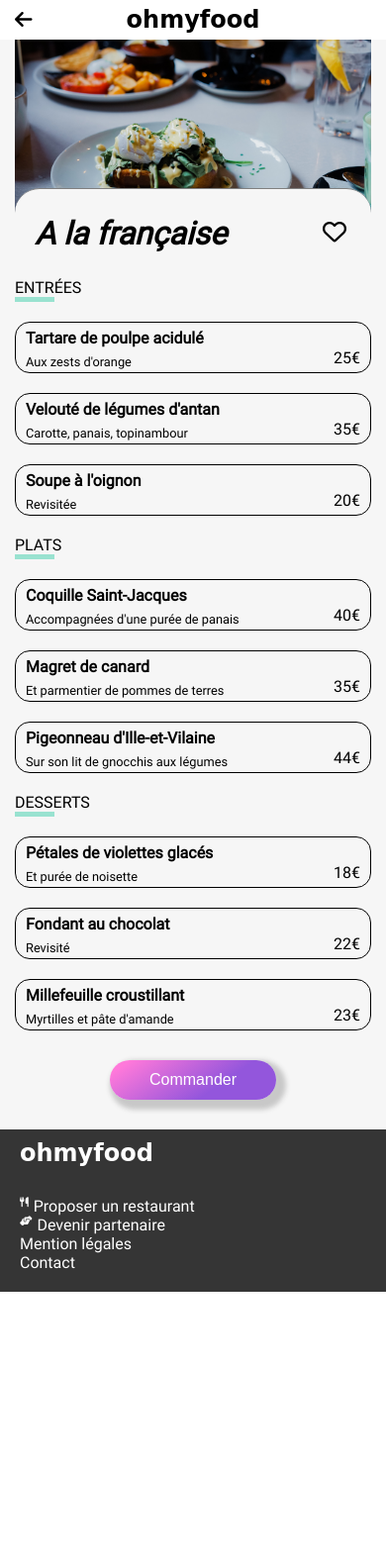
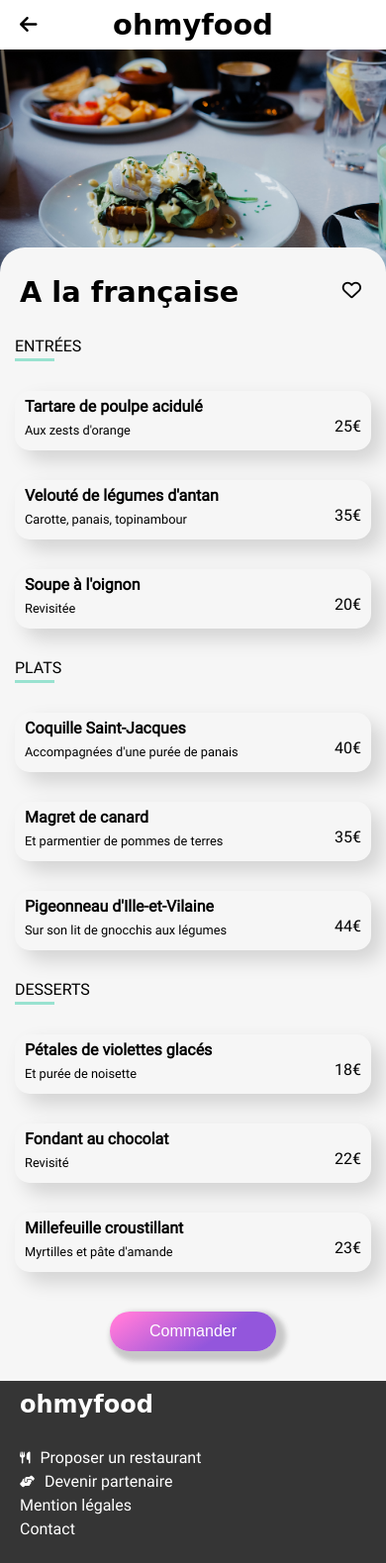
Before and after one commit to AdrienPinheiro/AdrienPinheiro.Ohmyfood, a website: page html/à la française.html in a window 390 px wide. Shown: the whole page at 99% size. Before the commit the page ends 1305 px from the top, so only its background shows below. Drawn offline with Linux system fonts and the light colour scheme; a web font is replaced by a local one.

Commit message:
partie responsive (tablette et mobile) faite maquette fini a faire: animation css

```diff
--- a/html/à la française.html
+++ b/html/à la française.html
@@ -130,20 +130,20 @@
     </div>
 </div>
 
-    <footer>
+<footer>
 
-        <h2>ohmyfood</h2>
+    <h2>ohmyfood</h2>
 
         <ul class="card-footer">
             <div class="list-footer">
                 <i class="fas fa-utensils"></i>
-                <li class=""> Proposer un restaurant</li>
+                <li><a href="">Proposer un restaurant</a></li>
             </div>
             <div class="list-footer">
                 <i class="fas fa-hands-helping"></i>
-                <li> Devenir partenaire</li>
+                <li><a href=""> Devenir partenaire</a></li>
             </div>
-            <li> Mention légales</li>
+            <li><a href="" >Mention légales</a></li>
             <li><a href="mailto:ohmyfoodpro@gmail.com">Contact</a></li>
         </ul>
 
--- a/scss/layout/_footer.scss
+++ b/scss/layout/_footer.scss
@@ -12,14 +12,18 @@ footer{
         list-style: none;
         justify-content: space-between;
         padding: 20px 20px;
+        & li{
+            margin-bottom: 5px;
+        }
         & li a{
             @extend %sansdécolienblanc
         }
         .list-footer{
             display:flex;
             & i{
-                padding-right: 5px;
-                font-size: 10px;
+                padding-right: 10px;
+                font-size: 12px;
+                line-height: 19px;
             }
 
         }
--- a/scss/layout/_section-fonctionnement.scss
+++ b/scss/layout/_section-fonctionnement.scss
@@ -12,19 +12,29 @@
     .column{
         display: flex;
         flex-direction: row;
-        justify-content: space-around;
         padding: 20px 0;
         @include mobile-only {
             flex-direction: column;
             align-items: center;
+        }
+        @include tablette-only{
+            flex-wrap: wrap;
+            justify-content: space-around;
         }
     }
 }
 
 .card-fonctionnement{
     display: flex;
-    flex-direction: row;
     margin: 20px 10px;
+    width: $col4;
+    justify-content: center;
+    @include tablette-only{
+        width: auto;
+    }
+    @include mobile-only{
+        width: auto;
+    }
     .card-fonctionnement-vio{
         background-color: #F5EDFF;
     }
@@ -48,6 +58,10 @@
             height: 60px;
             line-height: 60px;
             padding-right: 10px;
+            color: grey;
+        }
+        .card-fonctionnement-icon-vio i{
+            color: $primaire;
         }
         .card-fonctionnement-text{
             height: 60px;
--- a/scss/layout/_section-recherche.scss
+++ b/scss/layout/_section-recherche.scss
@@ -4,5 +4,9 @@
     background-color: #F6F6F6;
     h2{
         font-weight: bold;
+        padding: 0 20px;
+    }
+    p{
+        padding: 0 20px;
     }
 }
--- a/scss/layout/_section-restaurants.scss
+++ b/scss/layout/_section-restaurants.scss
@@ -15,25 +15,32 @@
         flex-direction: row;
         padding: 30px 0;
         justify-content: space-around;
-        @include mobile-only; @include tablette-only{
+        @include mobile-only{
             flex-direction: column;
             align-items: center;
+        }
+        @include tablette-only{
+            flex-wrap: wrap;
+            justify-content: center;
         }
     }
 }
 
 .card-restaurants{
     height: auto;
-    width: 200px;
-    border: 1px solid black;
+    width: 300px;
+    box-shadow: 10px 10px 5px 0px rgba(0,0,0,0.10);
     border-radius: 10px;
     overflow: hidden;
     position: relative;
     margin: 0 30px;
     @include mobile-only{
-        margin: 15px 0;
-        width: 90%;
+        margin: 5px 0;
+        width: 85%;
         height: 200px;
+    }
+    @include tablette-only{
+        margin-bottom: 30px;
     }
     &.card-restaurants-nouveau{
         &:after{
@@ -51,16 +58,16 @@
         @extend %sansdécoliennoir;
     }
     .card-restaurants-img{
-        height: 100px;
-        width: 200px;
+        height: 150px;
+        width: 300px;
         @include mobile-only{
             height: 150px;
             width: 100%;
         }
         & img{
             object-fit: cover;
-            height: 100px;
-            width: 200px;
+            height: 150px;
+            width: 300px;
             @include mobile-only{
                 height: 150px;
                 width: 100%;
--- a/scss/pages/_commandepage.scss
+++ b/scss/pages/_commandepage.scss
@@ -4,11 +4,10 @@
     justify-content: center;
     display: flex;
     position: relative;
-    height: 40px;
+    height: 50px;
     h1{
-        font-size: 1.5em;
+        font-size: 1.8em;
         align-self: center;
-        width: max-content;
     }
     @include mobile-only{
         align-items: center;
@@ -18,8 +17,8 @@
     }
     i{
         position: absolute;
-        top: 10px;
-        left: 10px;
+        top: 15px;
+        left: 15px;
         padding: 0 30px;
         font-size: 20px;
         @include mobile-only{
@@ -32,35 +31,34 @@
     height: auto;
     width: 100%;
     .card-presentation-img{
-        height: 150px;
+        height: 200px;
         width: 100%;
         & img{
             object-fit: cover;
-            height: 200px;
+            height: 250px;
             width: 100%;
         }
     }
     .card-presentation-texte{
         height: 50px;
         width: 100%;
-        border-top: 1px solid grey;
         border-top-left-radius: 25px;
         border-top-right-radius: 25px;
         background-color: #F6F6F6;
         position: relative;
         padding-top: 20px;
         .card-presentation-titre{
-            font-style: italic;
             font-weight: bold;
-            font-size: 2em;
+            font-size: 1.8em;
             padding: 0 20px;
             line-height: 50px;
+            font-family: $shrikhand;
         }
         .coeur{
             position:absolute;
-            top: 30px;
+            top: 32px;
             right: 25px;
-            font-size: 1.5em;
+            font-size: 1.2em;
             & i:hover {
                 color: $primaire;
                 font-weight: bold;
@@ -71,29 +69,32 @@
 
 .menu{
     background-color: #F6F6F6;
-    padding: 0 15px;
     .entrees{
         margin-top: 20px;
+        padding: 0 15px;
         @extend %titremenu;
     }
 
     .plats{
         margin-top: 20px;
+        padding: 0 15px;
         @extend %titremenu;
     }
 
     .desserts{
         margin-top: 20px;
+        padding: 0 15px;
         @extend %titremenu;
     }
 }
 
 .card-menu{
-    height: 50px;
-    margin: 20px 0;
+    height: 60px;
+    margin: 30px 0;
     position: relative;
-    border: 1px solid black;
+    box-shadow: 10px 10px 20px 0px rgba(0,0,0,0.15);
     border-radius: 15px;
+    display: flex;
     & a{
         @extend %sansdécoliennoir;
     }
@@ -101,7 +102,7 @@
         font-weight: bold;
         font-size: 1em;
         padding-left: 10px;
-        line-height: 0;
+        line-height: 0px;
     }
     .card-menu-paragraphe{
         font-size: 0.8em;
--- a/scss/utils/_extension.scss
+++ b/scss/utils/_extension.scss
@@ -22,8 +22,9 @@
         &:after{
             content: '';
             width: 40px;
-            height: 5px;
+            height: 3px;
             display: block;
+            margin-top: 3px;
             background-color: $terciaire;
         }
     }
--- a/scss/utils/_variable.scss
+++ b/scss/utils/_variable.scss
@@ -27,3 +27,8 @@ $breakpoint:(
     mobile: 539px,
     tablette: 1025px,
 );
+
+
+$col3: 25%;
+$col4: 33%;
+$col6: 50%;
```
Also changed, not shown: html/la note enchantée.html (+6 -6 lines), html/la palette du goût.html (+6 -6 lines), html/le délice des sens.html (+7 -6 lines), index.html (+1 -1 lines), css/styles.css, css/styles.min.css, 2 other files.
